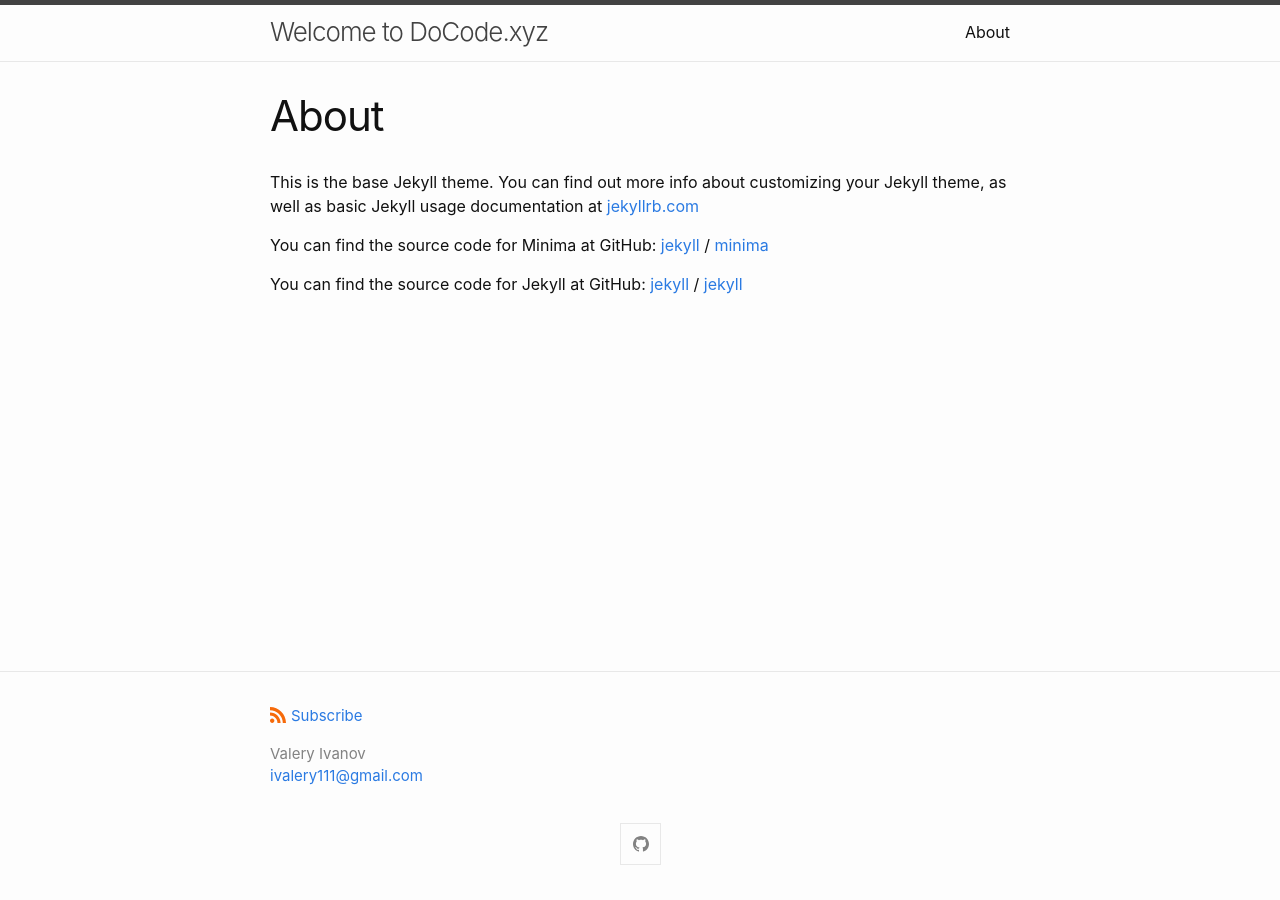
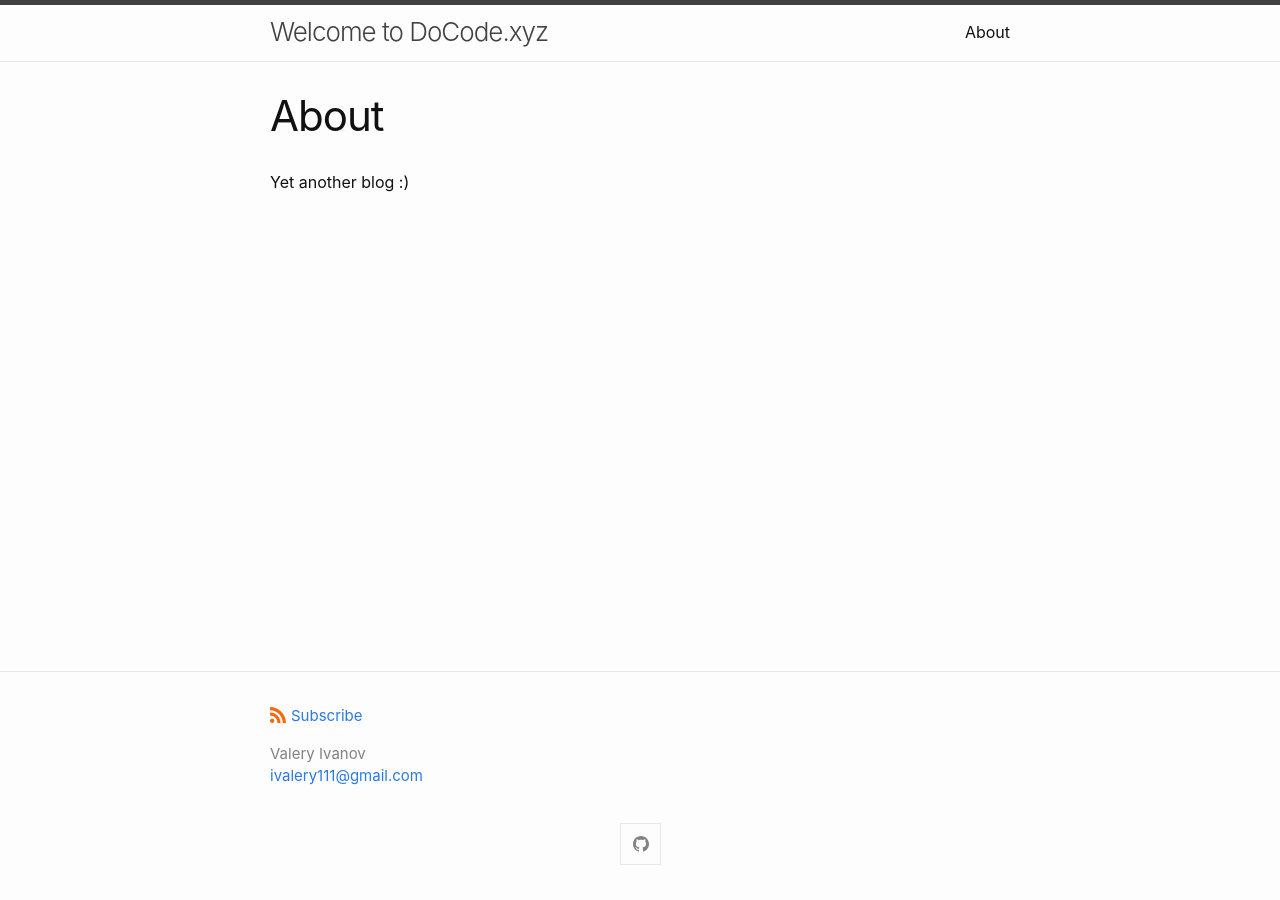
Before and after one commit to ivalery111/ivaleryz.github.io, a Jekyll site: the page built from about.md, in a window 1280 px wide. Built offline with Jekyll 4.4.1, drawn with Linux system fonts in a browser that asks for light colours.

Commit message:
update about page

```diff
--- a/about.md
+++ b/about.md
@@ -4,15 +4,4 @@
 permalink: /about/
 ---
 
-This is the base Jekyll theme. You can find out more info about customizing your Jekyll theme, as well as basic Jekyll usage documentation at [jekyllrb.com](https://jekyllrb.com/)
-
-You can find the source code for Minima at GitHub:
-[jekyll][jekyll-organization] /
-[minima](https://github.com/jekyll/minima)
-
-You can find the source code for Jekyll at GitHub:
-[jekyll][jekyll-organization] /
-[jekyll](https://github.com/jekyll/jekyll)
-
-
-[jekyll-organization]: https://github.com/jekyll
+Yet another blog :)
```
